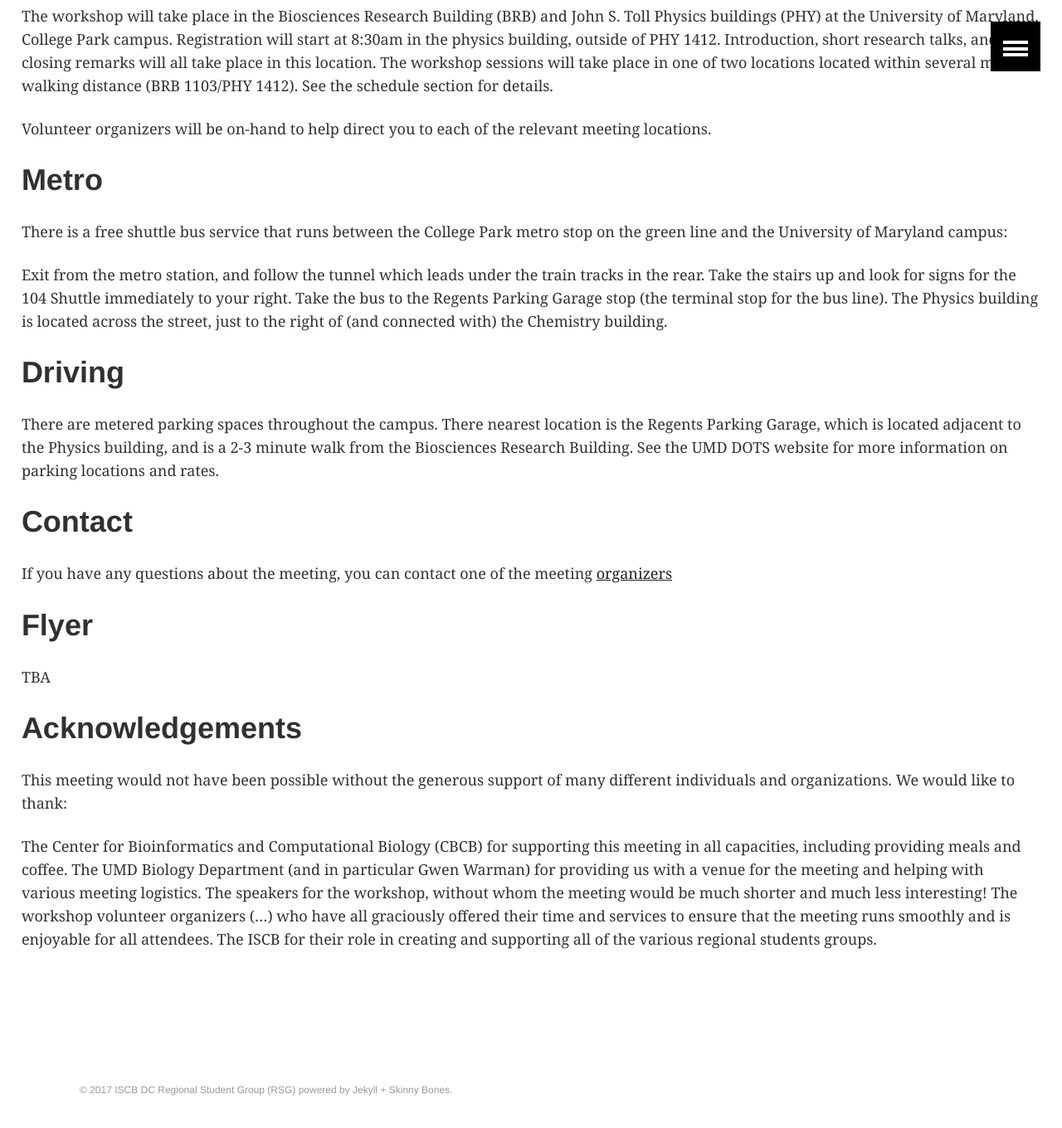
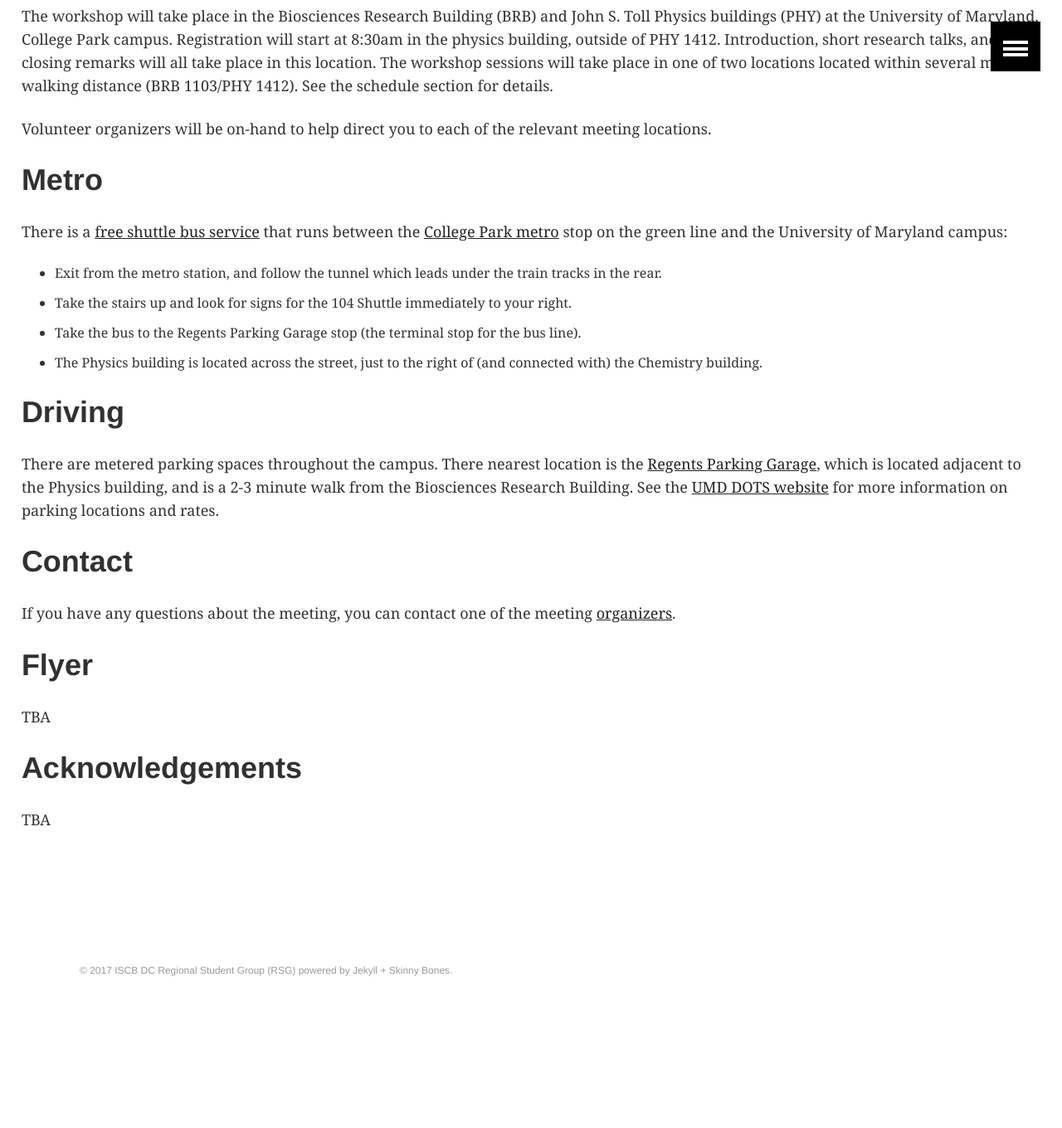
Before and after one commit to iscb-dc-rsg/iscb-dc-rsg.github.io, a Jekyll site: the page built from _pages/workshop2017.md, in a window 1280 px wide and 1400 px high, scrolled down 1543 px. Shown: the top 1360 px of the window at 83% size. Built offline with Jekyll 4.4.1, drawn with Linux system fonts in a browser that asks for light colours; our own code applies the rules of GitHub Pages for plain Markdown files; after the commit the page ends 2799 px from its top, so only the background shows below that; some of the changed lines change nothing that is shown.

Commit message:
Update workshop2017.md

```diff
--- a/_pages/workshop2017.md
+++ b/_pages/workshop2017.md
@@ -44,25 +44,27 @@ Lunch will be provided for all registered attendees. At least one of the options
 
 The workshop will take place in the Biosciences Research Building (BRB) and John S. Toll Physics buildings (PHY) at the University of Maryland, College Park campus. Registration will start at 8:30am in the physics building, outside of PHY 1412. Introduction, short research talks, and closing remarks will all take place in this location. The workshop sessions will take place in one of two locations located within several minutes walking distance (BRB 1103/PHY 1412). See the schedule section for details.
 
+
+
 Volunteer organizers will be on-hand to help direct you to each of the relevant meeting locations.
 
 
 # Metro
 
-There is a free shuttle bus service that runs between the College Park metro stop on the green line and the University of Maryland campus:
+There is a [free shuttle bus service](http://www.dots.umd.edu/schedules.html) that runs between the [College Park metro](http://www.wmata.com/rail/station_detail.cfm?station_id=79) stop on the green line and the University of Maryland campus:
 
-Exit from the metro station, and follow the tunnel which leads under the train tracks in the rear.
-Take the stairs up and look for signs for the 104 Shuttle immediately to your right.
-Take the bus to the Regents Parking Garage stop (the terminal stop for the bus line).
-The Physics building is located across the street, just to the right of (and connected with) the Chemistry building.
+* Exit from the metro station, and follow the tunnel which leads under the train tracks in the rear.
+* Take the stairs up and look for signs for the 104 Shuttle immediately to your right.
+* Take the bus to the Regents Parking Garage stop (the terminal stop for the bus line).
+* The Physics building is located across the street, just to the right of (and connected with) the Chemistry building.
 
 # Driving
 
-There are metered parking spaces throughout the campus. There nearest location is the Regents Parking Garage, which is located adjacent to the Physics building, and is a 2-3 minute walk from the Biosciences Research Building. See the UMD DOTS website for more information on parking locations and rates.
+There are metered parking spaces throughout the campus. There nearest location is the [Regents Parking Garage](https://goo.gl/maps/4ySBbiKtm7n), which is located adjacent to the Physics building, and is a 2-3 minute walk from the Biosciences Research Building. See the [UMD DOTS website](http://www.transportation.umd.edu/maps&apps.html) for more information on parking locations and rates.
 
 # Contact
 
-If you have any questions about the meeting, you can contact one of the meeting [organizers](https://iscb-dc-rsg.github.io/organizers/)
+If you have any questions about the meeting, you can contact one of the meeting [organizers](https://iscb-dc-rsg.github.io/organizers/).
 
 # Flyer
 
@@ -71,10 +73,4 @@ If you have any questions about the meeting, you can contact one of the meeting
 
 # Acknowledgements
 
-This meeting would not have been possible without the generous support of many different individuals and organizations. We would like to thank:
-
-The Center for Bioinformatics and Computational Biology (CBCB) for supporting this meeting in all capacities, including providing meals and coffee.
-The UMD Biology Department (and in particular Gwen Warman) for providing us with a venue for the meeting and helping with various meeting logistics.
-The speakers for the workshop, without whom the meeting would be much shorter and much less interesting!
-The workshop volunteer organizers (...) who have all graciously offered their time and services to ensure that the meeting runs smoothly and is enjoyable for all attendees.
-The ISCB for their role in creating and supporting all of the various regional students groups.
+TBA
```
